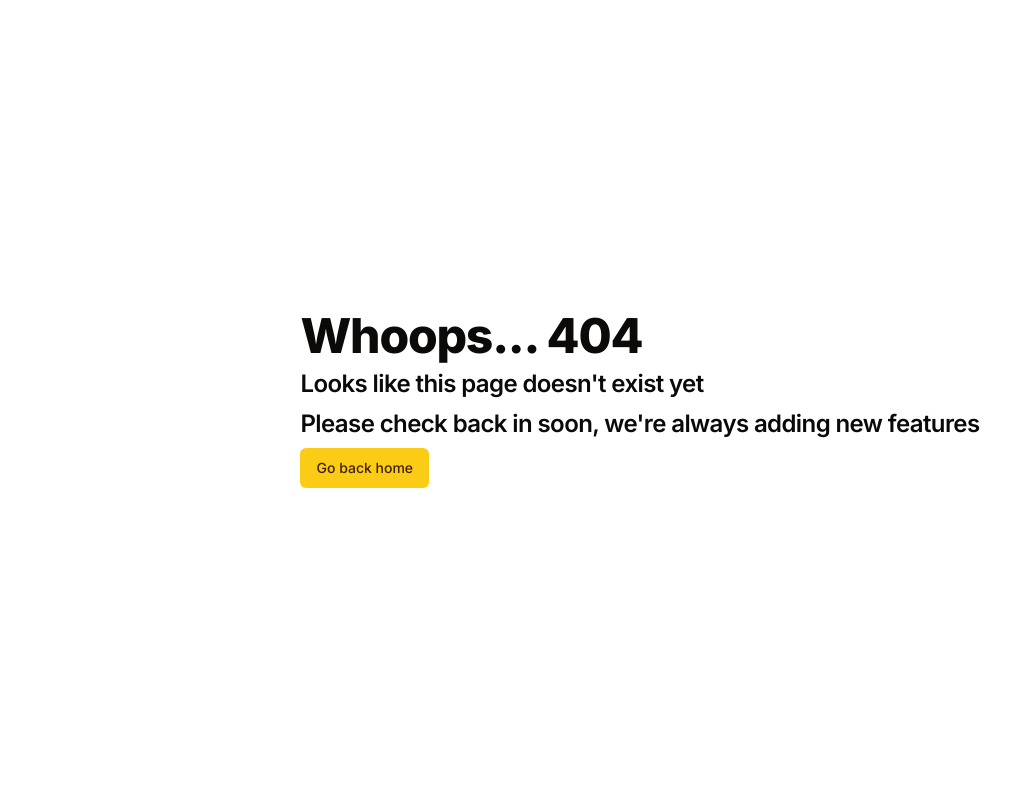
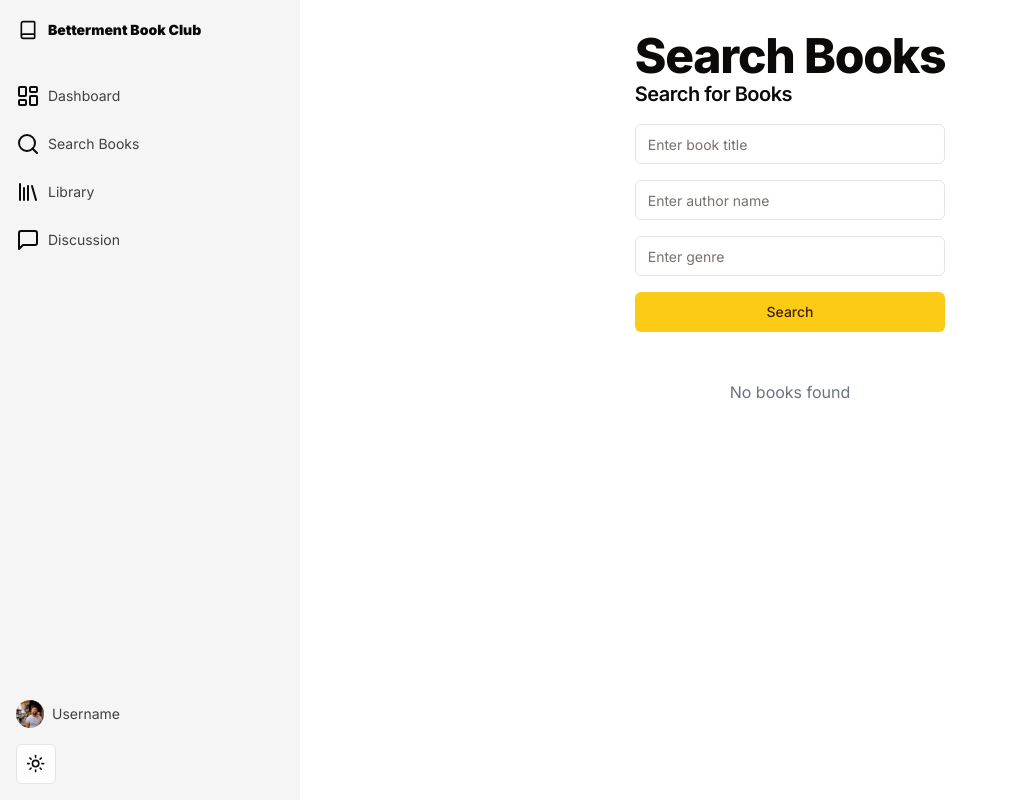
Before and after one commit to Ryan-Williams-Dev/betterment-book-club, a Next.js app: page /search in a window 1280 px wide. Before the commit this address had no page. Shown: the top 800 px of the page, without its empty margins (0-1026 px from the left). Built offline with nearby package versions, Linux system fonts and the light colour scheme.

Commit message:
added a basic search feature, needs refinement

```diff
--- a/app/(sidebarWrapped)/dashboard/page.tsx
+++ b/app/(sidebarWrapped)/dashboard/page.tsx
@@ -85,7 +85,8 @@ const DashboardPage = () => {
             <CardHeader>
               <CardTitle>Last read</CardTitle>
             </CardHeader>
-            <CardContent className="flex flex-wrap justify-between items-start gap-4">
+            <CardContent className="flex flex-col gap-4">
+              <div className="flex flex-row gap-4">
                 <div className="flex-1 flex flex-col justify-between">
                   <div>
                     <TypographyH4>{bookData.title}</TypographyH4>
@@ -93,7 +94,7 @@ const DashboardPage = () => {
                       by {bookData.authors?.join(", ")}
                     </TypographyMuted>
                     <TypographySmall>
-                    {bookData.description?.substring(0, 50)}...
+                      {bookData.description?.substring(0, 100)}...
                     </TypographySmall>
                   </div>
                 </div>
@@ -108,8 +109,11 @@ const DashboardPage = () => {
                     />
                   </div>
                 )}
+              </div>
+              <div className="flex flex-col mt-2">
                 <TypographyMuted>Page 33 of 100</TypographyMuted>
-              <Progress value={33} />
+                <Progress value={33} className="w-full mt-1" />
+              </div>
             </CardContent>
             <CardFooter>
               <Button className="w-full">Add Progress</Button>
--- /dev/null
+++ b/app/(sidebarWrapped)/search/page.tsx
@@ -0,0 +1,116 @@
+"use client";
+import { useState } from "react";
+import {
+  TypographyH1,
+  TypographyH4,
+  TypographySmall,
+} from "@/components/typography";
+import { Input } from "@/components/ui/input";
+import { Button } from "@/components/ui/button";
+import { Card, CardContent, CardHeader, CardTitle } from "@/components/ui/card";
+import Image from "next/image";
+
+const SearchPage = () => {
+  const [title, setTitle] = useState("");
+  const [author, setAuthor] = useState("");
+  const [genre, setGenre] = useState("");
+  const [books, setBooks] = useState<any[]>([]); // Adjust type if you have a specific type for books
+  const [loading, setLoading] = useState(false);
+
+  const handleSearch = async () => {
+    setLoading(true);
+    try {
+      // Construct the query string with the user's input
+      const queryParams = new URLSearchParams({
+        title,
+        author,
+        genre,
+      }).toString();
+
+      const apiKey = process.env.NEXT_PUBLIC_GOOGLE_BOOKS_API_KEY;
+
+      // Fetch books with the constructed query string
+      const response = await fetch(
+        `https://www.googleapis.com/books/v1/volumes?q=${queryParams}&key=${apiKey}`
+      );
+      const data = await response.json();
+      setBooks(data.items || []);
+      console.log(data.items);
+    } catch (error) {
+      console.error("Error fetching books:", error);
+    } finally {
+      setLoading(false);
+    }
+  };
+  return (
+    <div className="p-8 max-w-7xl mx-auto">
+      <TypographyH1>Search Books</TypographyH1>
+      <div className="flex flex-col gap-4 mb-8">
+        <TypographyH4>Search for Books</TypographyH4>
+        <div className="flex flex-col gap-4 mb-4">
+          <Input
+            value={title}
+            onChange={(e) => setTitle(e.target.value)}
+            placeholder="Enter book title"
+          />
+          <Input
+            value={author}
+            onChange={(e) => setAuthor(e.target.value)}
+            placeholder="Enter author name"
+          />
+          <Input
+            value={genre}
+            onChange={(e) => setGenre(e.target.value)}
+            placeholder="Enter genre"
+          />
+          <Button onClick={handleSearch} disabled={loading}>
+            {loading ? "Searching..." : "Search"}
+          </Button>
+        </div>
+      </div>
+
+      {books.length > 0 ? (
+        <div className="grid grid-cols-1 sm:grid-cols-2 lg:grid-cols-3 gap-4">
+          {books.map((book) => (
+            // <Card
+            //   key={book.id}
+            //   className="shadow-md hover:shadow-lg transition-shadow"
+            // >
+            //   <CardHeader>
+            //     <CardTitle>{book.title}</CardTitle>
+            //   </CardHeader>
+            //   <CardContent className="flex flex-col gap-2">
+            //     <TypographyH4>{book.title}</TypographyH4>
+            //     <TypographySmall>by {book.authors?.join(", ")}</TypographySmall>
+            //     <p className="text-sm text-gray-600">
+            //       {book.description?.substring(0, 100)}...
+            //     </p>
+            //     {book.imageLinks?.thumbnail && (
+            //       <Image
+            //         src={book.imageLinks.thumbnail}
+            //         alt={book.title}
+            //         width={128}
+            //         height={192}
+            //         className="w-full h-auto rounded-sm"
+            //       />
+            //     )}
+            //   </CardContent>
+            // </Card>
+
+            <Card
+              key={book.id}
+              className="min-w-[200px] min-h-24 dark:hover:bg-zinc-900 hover:shadow-md"
+            >
+              <CardHeader>{book.volumeInfo.title}</CardHeader>
+              <CardContent></CardContent>
+            </Card>
+          ))}
+        </div>
+      ) : (
+        <p className="text-center text-gray-500">No books found</p>
+      )}
+    </div>
+  );
+};
+
+export default SearchPage;
--- a/components/sidebar-wrapper.tsx
+++ b/components/sidebar-wrapper.tsx
@@ -7,7 +7,13 @@ import Link from "next/link";
 import { motion } from "framer-motion";
 import Image from "next/image";
 import { cn } from "@/lib/utils";
-import { Book, LayoutDashboard } from "lucide-react";
+import {
+  Book,
+  LayoutDashboard,
+  Library,
+  MessageSquare,
+  Search,
+} from "lucide-react";
 import { ModeToggle } from "./ui/mode-toggle";
 
 type SidebarWrapperProps = { children: ReactNode };
@@ -24,19 +30,19 @@ const SidebarWrapper = ({ children }: SidebarWrapperProps) => {
       icon: <LayoutDashboard className={iconStyles} />,
     },
     {
-      label: "Dashboard",
-      href: "#",
-      icon: <LayoutDashboard className={iconStyles} />,
+      label: "Search Books",
+      href: "/search",
+      icon: <Search className={iconStyles} />,
     },
     {
-      label: "Dashboard",
+      label: "Library",
       href: "#",
-      icon: <LayoutDashboard className={iconStyles} />,
+      icon: <Library className={iconStyles} />,
     },
     {
-      label: "Dashboard",
+      label: "Discussion",
       href: "#",
-      icon: <LayoutDashboard className={iconStyles} />,
+      icon: <MessageSquare className={iconStyles} />,
     },
   ];
   return (
--- a/components/ui/sidebar.tsx
+++ b/components/ui/sidebar.tsx
@@ -4,6 +4,7 @@ import Link, { LinkProps } from "next/link";
 import React, { useState, createContext, useContext } from "react";
 import { AnimatePresence, motion } from "framer-motion";
 import { IconMenu2, IconX } from "@tabler/icons-react";
+import { Logo } from "../sidebar-wrapper";
 
 interface Links {
   label: string;
@@ -119,7 +120,8 @@ export const MobileSidebar = ({
         )}
         {...props}
       >
-        <div className="flex justify-end z-20 w-full">
+        <div className="flex justify-between z-20 w-full">
+          <Logo />
           <IconMenu2
             className="text-neutral-800 dark:text-neutral-200"
             onClick={() => setOpen(!open)}
```
Lines whose indentation alone changed are shown as unchanged.
